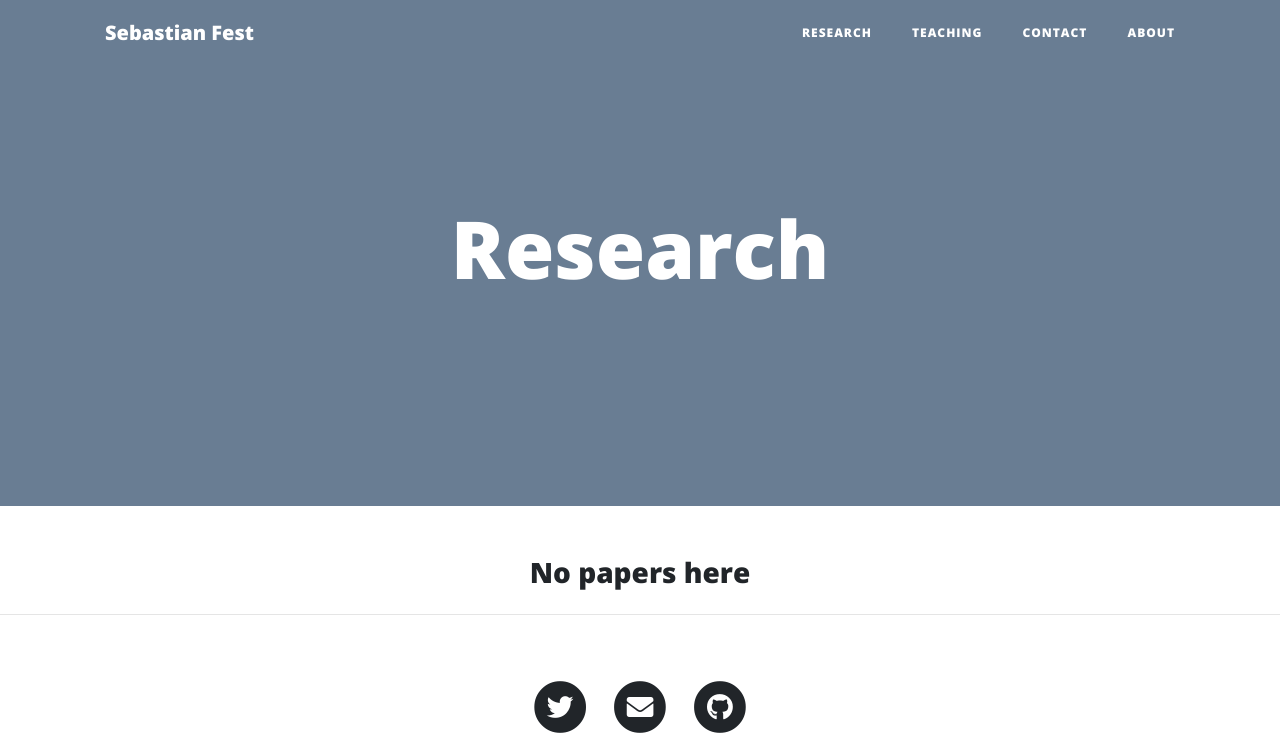
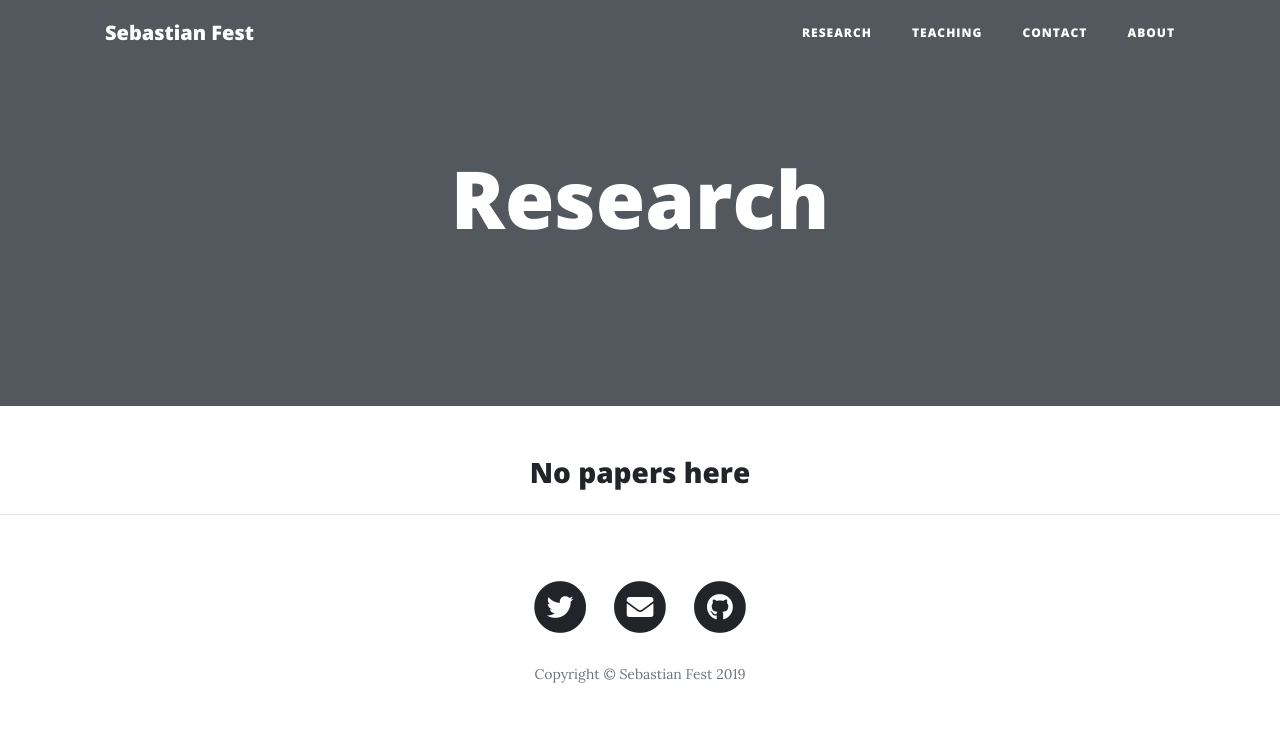
Before and after one commit to sebfest/homepage, a Django app: page /research/ in a window 1280 px wide. Shown: the top 746 px of the page. Run offline with Django 3.2, Linux system fonts and the light colour scheme; data that the repository does not hold is empty; some libraries are stand-ins or nearby versions.

Commit message:
Updated research app

```diff
--- a/homepage_files/blog/static/blog/css/clean-blog.css
+++ b/homepage_files/blog/static/blog/css/clean-blog.css
@@ -194,7 +194,7 @@ header.masthead .site-heading {
   header.masthead .page-heading,
   header.masthead .post-heading,
   header.masthead .site-heading {
-    padding: 200px 0;
+    padding: 150px 0;
   }
 }
 
@@ -408,6 +408,15 @@ footer .copyright {
   padding: 25px 35px;
 }
 
+.btn-link {
+  color: #212529;
+}
+
+.btn-link:hover, .btn-link:visited, .btn-link:link, .btn-link:active
+{
+    text-decoration: none;
+}
+
 .hljs {
     display: block;
     overflow-x: auto;
--- a/homepage_files/contact/templates/contact.html
+++ b/homepage_files/contact/templates/contact.html
@@ -17,7 +17,7 @@
                 <form id="contactForm" method="post" action="{% url 'contact:contact' %}">
                 {% csrf_token %}
                 {% bootstrap_form_errors form type="all" layout='inline' %}
-                {% bootstrap_form form show_help=False show_label=True set_required=True size='large' layout="horizontal" %}
+                {% bootstrap_form form form_group_class='form-group' show_help=False show_label=True set_required=True size='large' layout="horizontal" %}
                 <br>
                 <div class="row">
                     <div class="form-group">
--- a/homepage_files/templates/base.html
+++ b/homepage_files/templates/base.html
@@ -42,7 +42,7 @@
 {% include 'navbar.html' %}
 
 <!-- Page Header -->
-<header class="masthead" style="background-color: #b3d7ff">
+<header class="masthead">
     <div class="overlay"></div>
     <div class="container">
         <div class="row">
--- a/homepage_files/templates/navbar.html
+++ b/homepage_files/templates/navbar.html
@@ -3,7 +3,9 @@
 <nav class="navbar navbar-expand-lg navbar-light fixed-top" id="mainNav">
     <div class="container">
         <a class="navbar-brand" href={% url 'blog:post_list' %}>Sebastian Fest</a>
-      <button class="navbar-toggler navbar-toggler-right" type="button" data-toggle="collapse" data-target="#navbarResponsive" aria-controls="navbarResponsive" aria-expanded="false" aria-label="Toggle navigation">
+        <button class="navbar-toggler navbar-toggler-right" type="button" data-toggle="collapse"
+                data-target="#navbarResponsive" aria-controls="navbarResponsive" aria-expanded="false"
+                aria-label="Toggle navigation">
             Menu
             <i class="fas fa-bars"></i>
         </button>
```
Also changed, not shown: homepage_files/research/migrations/0001_initial.py (added), homepage_files/research/migrations/0002_auto_20190924_1314.py (added), homepage_files/research/migrations/0003_auto_20190924_1323.py (added), homepage_files/research/migrations/0004_auto_20190924_1341.py (added). Lines whose indentation alone changed are shown as unchanged.
